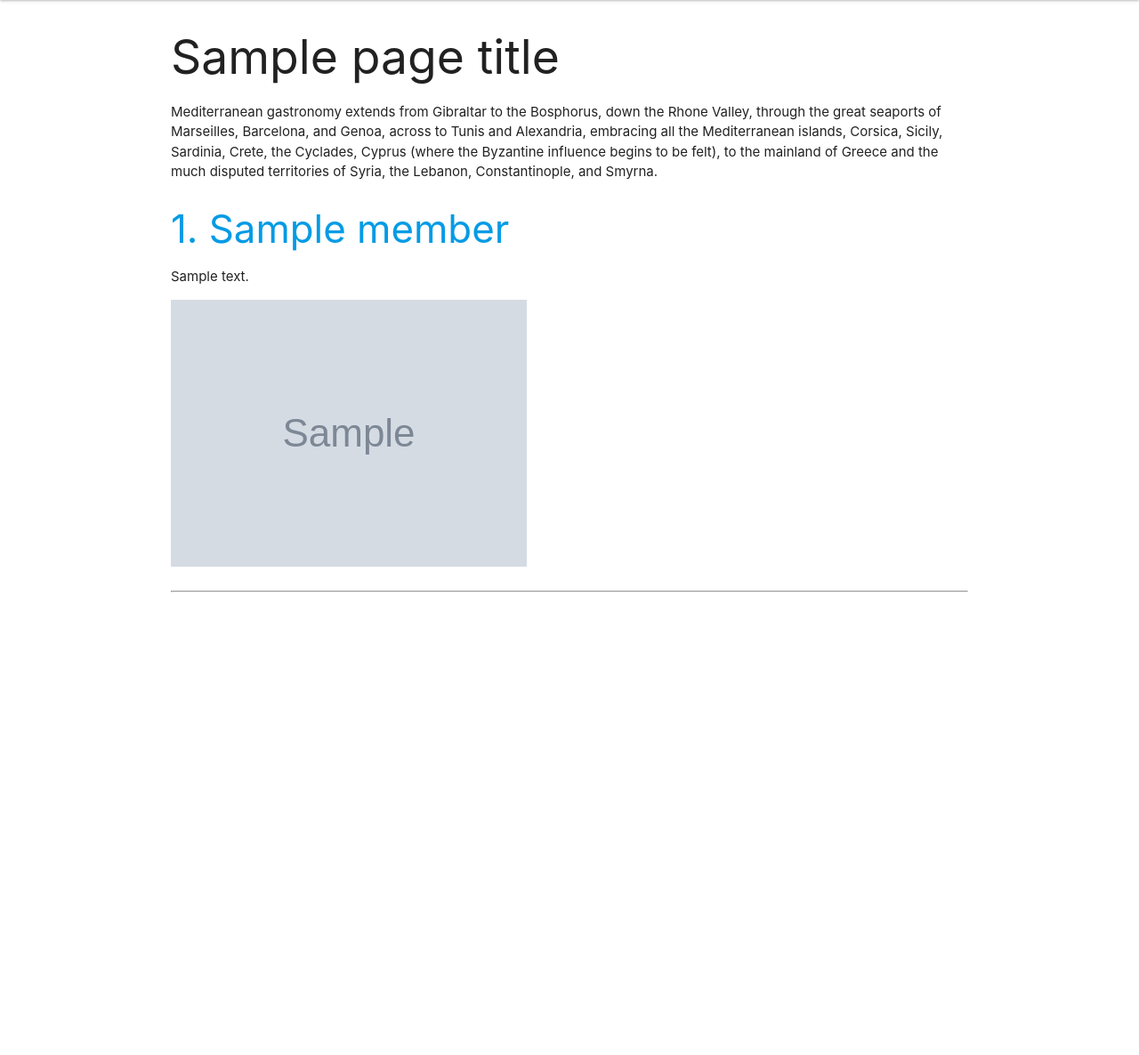
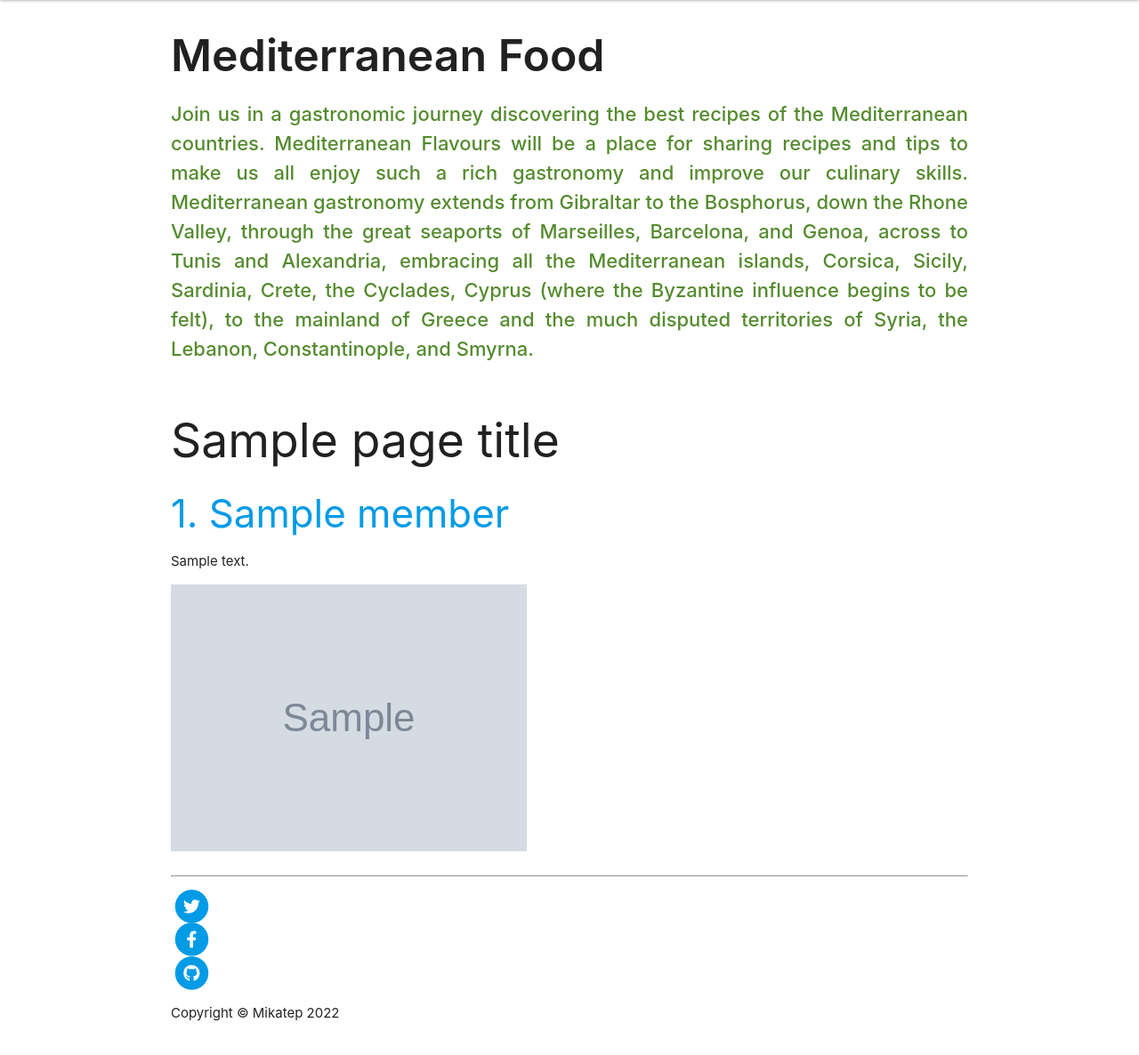
Before and after one commit to Mikatep/Python3, a Flask app: template templates/home.html in a window 1280 px wide. Shown: the part 401-1587 px from the top of the page at 89% size. Before the commit the page ends 1067 px from the top, so only its background shows below. Run offline with Flask 2, Linux system fonts and the light colour scheme; the template is opened without the code that fills it: most values are stand-ins (such as "Sample title", 1, 10 or a date in 2020); grey boxes marked "Sample" are stand-in pictures; some libraries are stand-ins or nearby versions.

Commit message:
home hero added

```diff
--- a/static/css/style.css
+++ b/static/css/style.css
@@ -1,3 +1,4 @@
+
 /*-------------------------------------------Header*/
 
 .nav-wrapper {
@@ -6,8 +7,23 @@
     height: 400px !important;
 }
 
+#nav-ul li {
+  font-size: 35px !important;
+}
+
 /*-------------------------------------------Hero*/
 
+.title {
+  font-size: 50px;
+  font-weight: 600;
+}
+
+.description {
+  font-size: 22px;
+  text-align: justify;
+  font-weight: 450;
+  color: #558b2f;
+}
 #hero-background {
   background: url(../images/accounting-career-1.png);
   background-size: cover;
--- a/templates/base.html
+++ b/templates/base.html
@@ -18,11 +18,11 @@
         <nav class="nav-extended text-shadow">
             <div class="nav-wrapper">
               <div id="brand">
-                <a href="" class="brand-logo">Flavours</a>
+                <a href="" class="brand-logo center">Flavours</a>
               </div>
               <a href="#" data-target="mobile-demo" class="sidenav-trigger"><i class="fa-solid fa-bars"></i></a>
-              <ul class="right hide-on-med-and-down">
-                <li><a href="">Home</a></li>
+              <ul id="nav-ul" class="right hide-on-med-and-down">
+                  <li><a href="">Home</a></li>
                 {% if session.user %}
                   <li><a href="">Profile</a></li>
                   <li><a href="">New Task</a></li>
@@ -68,11 +68,49 @@
     {% block content %}
     {% endblock %}
     </main>
+    <footer>
+      <div class="container">
+        <div class="row">
+          <div class="col-lg-8 col-md-10 mx-auto">
+            <ul class="list-inline text-center">
+              <li class="list-inline-item">
+                <a href="#">
+                  <span class="fa-stack fa-lg">
+                    <i class="fas fa-circle fa-stack-2x"></i>
+                    <i class="fab fa-twitter fa-stack-1x fa-inverse"></i>
+                  </span>
+                </a>
+              </li>
+              <li class="list-inline-item">
+                <a href="#">
+                  <span class="fa-stack fa-lg">
+                    <i class="fas fa-circle fa-stack-2x"></i>
+                    <i class="fab fa-facebook-f fa-stack-1x fa-inverse"></i>
+                  </span>
+                </a>
+              </li>
+              <li class="list-inline-item">
+                <a href="#">
+                  <span class="fa-stack fa-lg">
+                    <i class="fas fa-circle fa-stack-2x"></i>
+                    <i class="fab fa-github fa-stack-1x fa-inverse"></i>
+                  </span>
+                </a>
+              </li>
+            </ul>
+            <p class="copyright text-muted">Copyright &copy; Mikatep <span id="copyright"></span></p>
+          </div>
+        </div>
+      </div>
+    </footer>
 
     <script src="https://code.jquery.com/jquery-3.6.0.min.js" integrity="sha256-/xUj+3OJU5yExlq6GSYGSHk7tPXikynS7ogEvDej/m4=" crossorigin="anonymous"></script>
     <script src="https://cdnjs.cloudflare.com/ajax/libs/materialize/1.0.0/js/materialize.min.js"></script>
     <script src="{{ url_for('static', filename='js/script.js') }}"></script>
     {% block scripts %}
     {% endblock %}
+    <script>
+      $("#copyright").text(new Date().getFullYear());
+  </script>
 </body>
 </html>
--- a/templates/home.html
+++ b/templates/home.html
@@ -1,14 +1,18 @@
 {% extends "base.html" %}
 {% block content %}
 
-    <h2>{{ page_title }}</h2>
-    <p>
-        Mediterranean gastronomy extends from Gibraltar to the Bosphorus, down the Rhone Valley, through the great seaports of Marseilles, Barcelona, and
+<div class="row">
+    <div class="col-md-9">
+        <h2 class="title">Mediterranean Food</h2>
+        <p class="description">Join us in a gastronomic journey discovering the best recipes of the Mediterranean countries. Mediterranean Flavours will be a place for sharing recipes and tips to make us all enjoy such a rich gastronomy and improve our culinary skills.
+            Mediterranean gastronomy extends from Gibraltar to the Bosphorus, down the Rhone Valley, through the great seaports of Marseilles, Barcelona, and
         Genoa, across to Tunis and Alexandria, embracing all the Mediterranean islands, Corsica, Sicily, Sardinia,
         Crete, the Cyclades, Cyprus (where the Byzantine influence begins to be felt), to the mainland of Greece and the
-        much disputed territories of Syria, the Lebanon, Constantinople, and Smyrna.
-    </p>
+        much disputed territories of Syria, the Lebanon, Constantinople, and Smyrna.</p>
+  </div>
+</div>
 
+    <h2>{{ page_title }}</h2>
     {% for member in company %}
 
     <div class="row featurette">
```
